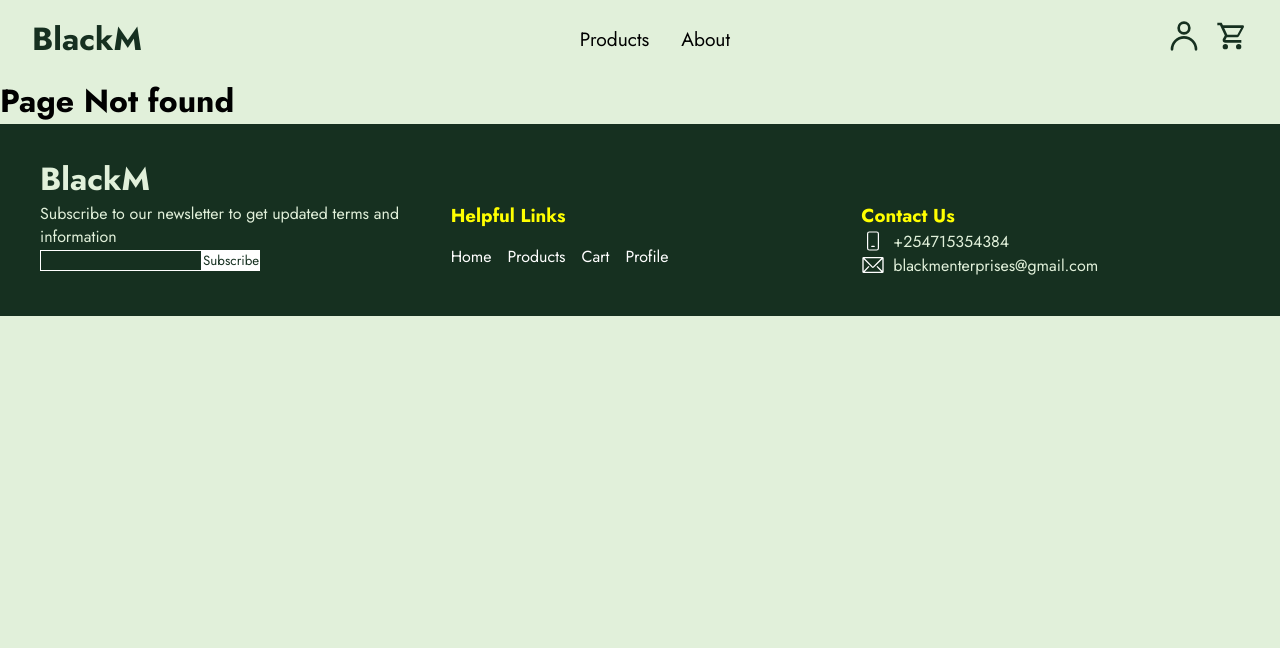
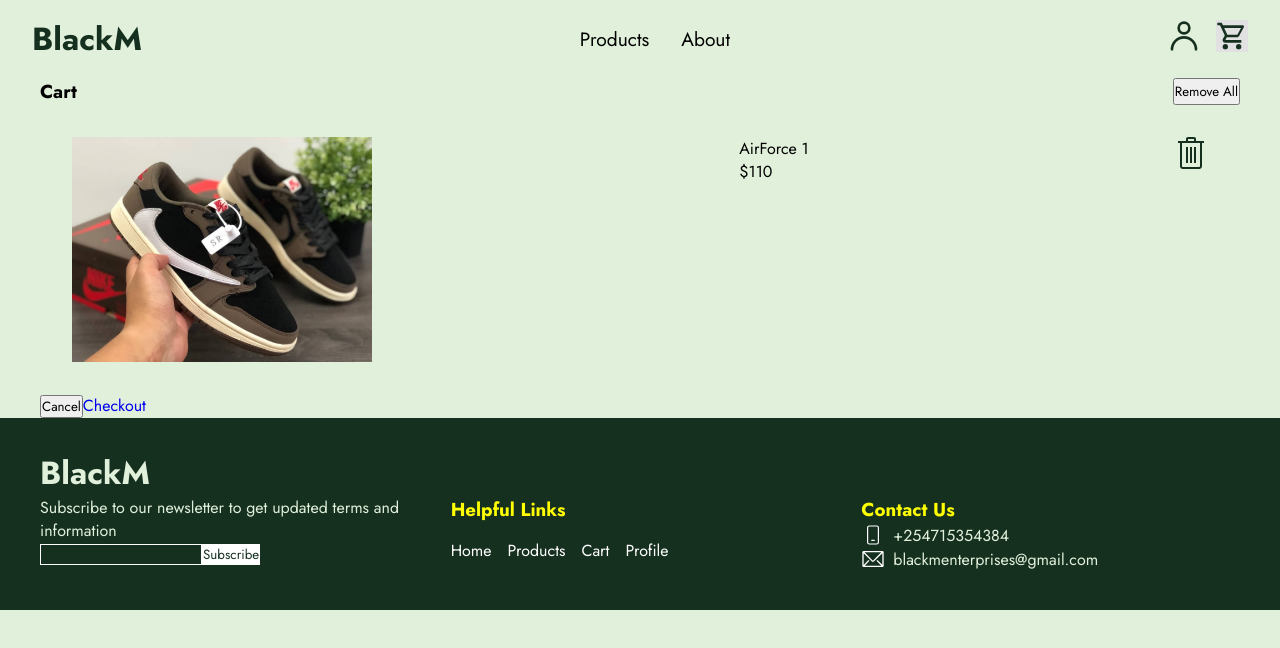
Before and after one commit to Leroy-sama/Stofy, a Vue app: page /cart in a window 1280 px wide. Shown: the top 648 px of the page. Built offline with nearby package versions, Linux system fonts and the light colour scheme.

Commit message:
Cart pop up

```diff
--- /dev/null
+++ b/src/assets/icons/DeleteIcon.vue
@@ -0,0 +1,19 @@
+<script>
+    export default {
+        name: "FluentMdl2Delete",
+    };
+</script>
+
+<template>
+    <svg
+        xmlns="http://www.w3.org/2000/svg"
+        width="2em"
+        height="2em"
+        viewBox="0 0 2048 2048"
+    >
+        <path
+            fill="#163020"
+            d="M1792 384h-128v1472q0 40-15 75t-41 61t-61 41t-75 15H448q-40 0-75-15t-61-41t-41-61t-15-75V384H128V256h512V128q0-27 10-50t27-40t41-28t50-10h384q27 0 50 10t40 27t28 41t10 50v128h512zM768 256h384V128H768zm768 128H384v1472q0 26 19 45t45 19h1024q26 0 45-19t19-45zM768 1664H640V640h128zm256 0H896V640h128zm256 0h-128V640h128z"
+        />
+    </svg>
+</template>
--- /dev/null
+++ b/src/components/pages/FullCart.vue
@@ -0,0 +1,50 @@
+<template>
+    <section class="cart">
+        <div class="cart__wrapper">
+            <div class="cart__header">
+                <h3 class="cart__head">Cart</h3>
+                <button class="clear">Remove All</button>
+            </div>
+
+            <div class="cart__content">
+                <img src="@/assets/images/nikeTravisScott.jpg" alt="" />
+                <div class="item__details">
+                    <p class="item__name">AirForce 1</p>
+                    <span class="item__cost">$110</span>
+                </div>
+                <DeleteIcon />
+            </div>
+            <div class="cart__btns">
+                <button>Cancel</button>
+                <RouterLink to="/checkout">Checkout</RouterLink>
+            </div>
+        </div>
+    </section>
+</template>
+
+<script setup>
+    import DeleteIcon from "@/assets/icons/DeleteIcon.vue";
+</script>
+
+<style scoped>
+    .cart__wrapper {
+        max-width: 1200px;
+        margin-inline: auto;
+    }
+
+    .cart__header {
+        display: flex;
+        justify-content: space-between;
+    }
+
+    .cart__content {
+        display: flex;
+        justify-content: space-between;
+        gap: 1em;
+        padding: 2em;
+    }
+
+    .cart__content img {
+        max-width: 300px;
+    }
+</style>
--- a/src/layout/TheHeader.vue
+++ b/src/layout/TheHeader.vue
@@ -22,7 +22,31 @@
             </ul>
             <div class="registerCart">
                 <RouterLink to="/signin" class="regis"><UserIcon /></RouterLink>
-                <RouterLink to="#" class="cart"><CartIcon /></RouterLink>
+                <div @click="toggleCart" class="cart" ref="carte">
+                    <CartIcon class="icon-cart" />
+                    <div v-show="showCart" class="cart__wrapper">
+                        <div class="cart__header">
+                            <h3 class="cart__head">Cart</h3>
+                            <button class="clear">Remove All</button>
+                        </div>
+                        <div class="cart__content">
+                            <img src="@/assets/images/hdmVans.jpg" alt="" />
+                            <div class="item__details">
+                                <p class="item__name">Vans shoes</p>
+                                <span class="item__cost">$110</span>
+                            </div>
+                            <DeleteIcon class="del-btn" />
+                        </div>
+                        <div class="cart__btns">
+                            <RouterLink to="/cart" class="fullcart"
+                                >Full Cart</RouterLink
+                            >
+                            <RouterLink to="/" class="checkot"
+                                >Checkout</RouterLink
+                            >
+                        </div>
+                    </div>
+                </div>
             </div>
         </nav>
     </header>
@@ -31,9 +55,13 @@
 <script setup>
     import UserIcon from "@/assets/icons/UserIcon.vue";
     import CartIcon from "@/assets/icons/CartIcon.vue";
+    import DeleteIcon from "@/assets/icons/DeleteIcon.vue";
 
-    import { reactive } from "vue";
+    import { reactive, ref } from "vue";
     import { RouterLink } from "vue-router";
+
+    const showCart = ref(null);
+    const carte = ref(null);
 
     const state = reactive({
         isActive: false,
@@ -41,6 +69,12 @@
 
     const toggleNavMenu = () => {
         state.isActive = !state.isActive;
+    };
+
+    const toggleCart = (e) => {
+        if (e.target === carte.value) {
+            showCart.value = !showCart.value;
+        }
     };
 </script>
 
@@ -126,6 +160,83 @@
         gap: 1em;
     }
 
+    .cart {
+        position: relative;
+        background-color: #e1e1e1;
+        width: 2em;
+        height: 2em;
+    }
+    .cart__wrapper {
+        position: absolute;
+        top: 4em;
+        right: 2em;
+        z-index: 100;
+        max-width: 500px;
+        width: 500px;
+        padding: 1.5em;
+        background-color: #fff;
+        box-shadow: 0 4px 6px -1px rgba(0 0 0 / 0.1),
+            0 2px 4px -1px rgba(0 0 0 / 0.06);
+    }
+
+    .cart__header {
+        display: flex;
+        justify-content: space-between;
+        align-items: center;
+    }
+
+    .cart__head {
+        font-size: 1.5rem;
+        color: #163020;
+    }
+
+    .cart__content {
+        display: flex;
+        justify-content: space-between;
+        align-items: center;
+        padding: 1.5em 0;
+    }
+
+    .cart__content img {
+        max-width: 100px;
+    }
+
+    .cart__btns {
+        display: flex;
+        justify-content: space-between;
+        align-items: center;
+    }
+
+    .clear {
+        background-color: #fff;
+        color: blue;
+        border: none;
+        cursor: pointer;
+        font-size: 1rem;
+    }
+
+    .del-btn {
+        cursor: pointer;
+    }
+
+    .icon-cart {
+        pointer-events: none;
+        cursor: pointer;
+    }
+
+    .fullcart {
+        background-color: white;
+        border: 1px solid #163020;
+        color: #163020;
+        padding: 0.5em 1em;
+    }
+
+    .checkot {
+        background-color: #163020;
+        color: #fff;
+        padding: 0.5em 1em;
+    }
+
     @media (min-width: 35em) {
         nav {
             padding: 1em 2em;
--- a/src/router/index.js
+++ b/src/router/index.js
@@ -8,6 +8,7 @@ import SigninPage from "@/components/pages/SigninPage.vue";
 import SignupPage from "@/components/pages/SignupPage.vue";
 import ForgotPassword from "@/components/pages/ForgotPassword.vue";
 import CheckoutPage from "@/components/pages/CheckoutPage.vue";
+import FullCart from "@/components/pages/FullCart.vue";
 
 const routes = [
     {
@@ -44,6 +45,10 @@ const routes = [
         component: NotFound,
     },
     {
+        path: "/cart",
+        component: FullCart,
+    },
+    {
         path: "/checkout",
         component: CheckoutPage,
     },
--- a/src/views/HomePage.vue
+++ b/src/views/HomePage.vue
@@ -166,6 +166,10 @@
         padding: 2em 0;
     }
 
+    .about__head {
+        color: #163020;
+    }
+
     .categories__box {
         display: grid;
 
```
